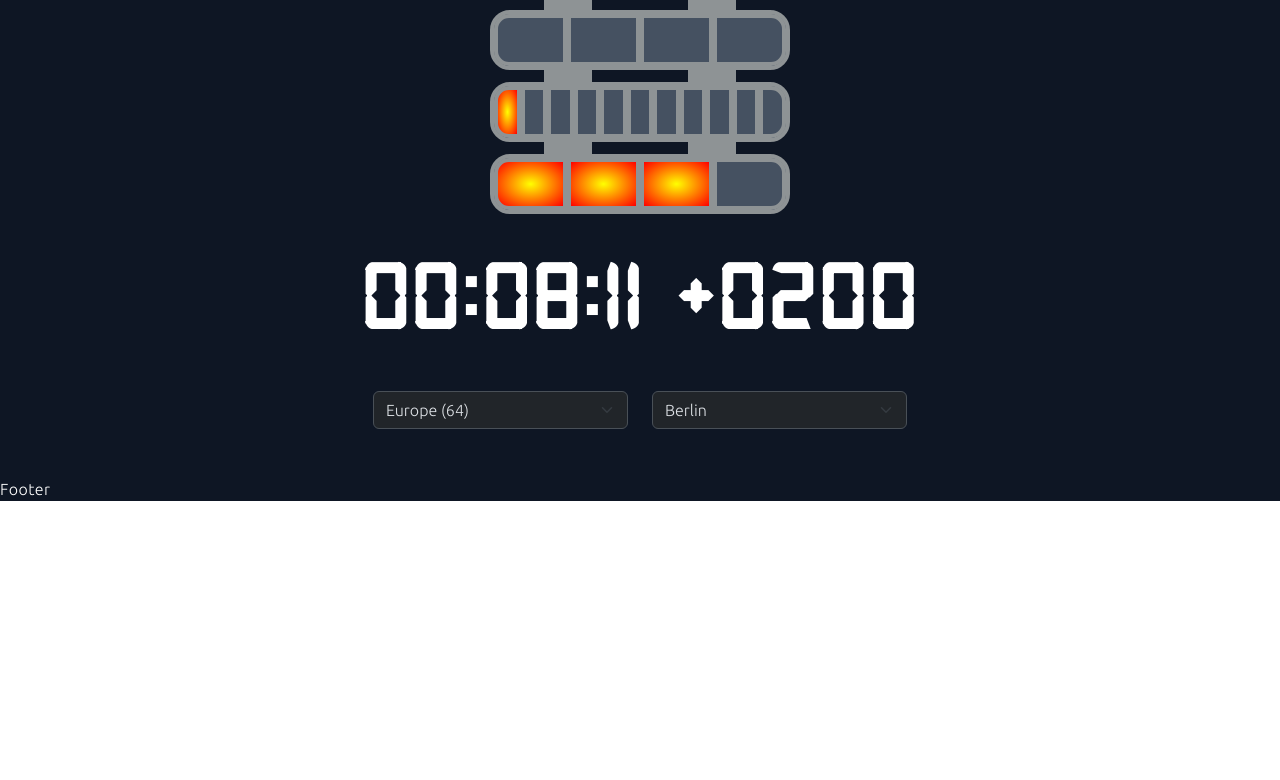
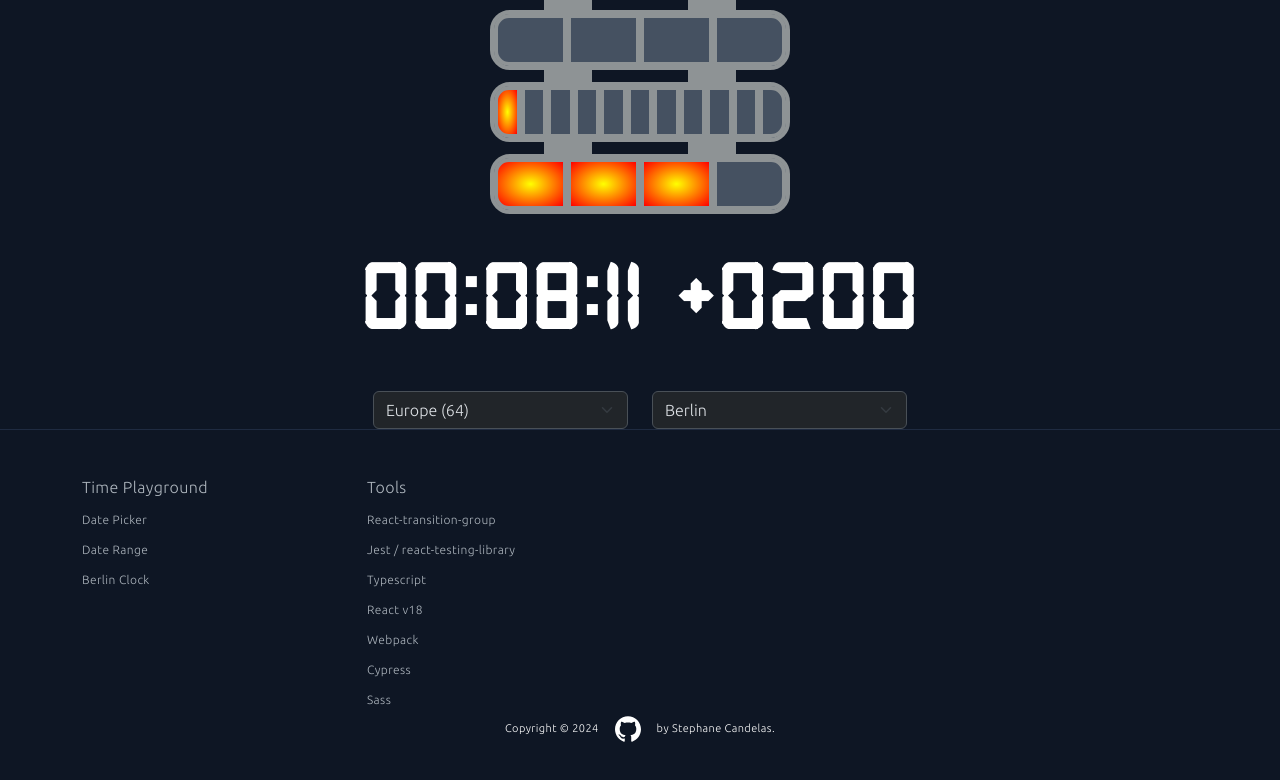
Before and after one commit to stephane777/timeplayground, a React app: page / in a window 1280 px wide. Shown: the part 318-1098 px from the top of the page. Before the commit the page ends 867 px from the top, so only its background shows below. Built offline with nearby package versions, Linux system fonts and the light colour scheme.

Commit message:
feat: add footer with test

```diff
--- /dev/null
+++ b/src/components/Footer/Footer.module.scss
@@ -0,0 +1,24 @@
+@import '../../styles/utils/variables';
+
+.footer {
+  &__container {
+    height: 360px;
+    border-top: 1px solid #1f2b41;
+  }
+  &__link,
+  &__listitem {
+    font-size: 12px;
+    color: $gray-500;
+    padding: 6px 0;
+  }
+  &__heading {
+    color: $gray-500;
+  }
+  &__icon {
+    width: 26px;
+    height: 26px;
+  }
+  &__copyright {
+    font-size: 11px;
+  }
+}
--- /dev/null
+++ b/src/components/Footer/Footer.tsx
@@ -0,0 +1,116 @@
+import React from 'react';
+import { useTheme } from '../../context/themeContext';
+import { NavLink } from 'react-router-dom';
+// import classNames from 'classnames/bind';
+import styles from './Footer.module.scss';
+import Container from 'react-bootstrap/Container';
+import sprite from '../../assets/img/svg/sprite.svg';
+import Row from 'react-bootstrap/Row';
+import Col from 'react-bootstrap/Col';
+
+import Nav from 'react-bootstrap/Nav';
+// import { Button, ListGroup } from 'react-bootstrap';
+
+const Footer = () => {
+  const { theme } = useTheme();
+
+  return (
+    <div className={styles[`footer__container`]}>
+      <Container>
+        <Row className="mt-5">
+          <Col sm={3}>
+            <h6 className={styles['footer__heading']}>Time Playground</h6>
+            <Nav data-bs-theme={theme} as="ul" className="flex-column" aria-label="footer menu">
+              <Nav.Item as="li">
+                <Nav.Link
+                  as={NavLink}
+                  to="/datepicker"
+                  className={styles['footer__link']}
+                  aria-label="footer date picker"
+                >
+                  Date Picker
+                </Nav.Link>
+              </Nav.Item>
+              <Nav.Item as="li">
+                <Nav.Link
+                  as={NavLink}
+                  to="/daterange "
+                  className={styles['footer__link']}
+                  aria-label="footer date range"
+                >
+                  Date Range
+                </Nav.Link>
+              </Nav.Item>
+              <Nav.Item as="li">
+                <Nav.Link
+                  as={NavLink}
+                  to="berlinclock"
+                  className={styles['footer__link']}
+                  aria-label="footer berlin clock"
+                >
+                  Berlin Clock
+                </Nav.Link>
+              </Nav.Item>
+            </Nav>
+          </Col>
+          <Col sm={3}>
+            <h6 className={styles['footer__heading']}>Tools</h6>
+            <Nav data-bs-theme={theme} as="ul" className="flex-column" aria-label="footer tools">
+              <Nav.Item as="li" className={styles['footer__listitem']}>
+                React-transition-group
+              </Nav.Item>
+              <Nav.Item as="li" className={styles['footer__listitem']}>
+                Jest / react-testing-library
+              </Nav.Item>
+              <Nav.Item as="li" className={styles['footer__listitem']}>
+                Typescript
+              </Nav.Item>
+              <Nav.Item as="li" className={styles['footer__listitem']}>
+                React v18
+              </Nav.Item>
+              <Nav.Item as="li" className={styles['footer__listitem']}>
+                Webpack
+              </Nav.Item>
+              <Nav.Item as="li" className={styles['footer__listitem']}>
+                Cypress
+              </Nav.Item>
+              <Nav.Item as="li" className={styles['footer__listitem']}>
+                Sass
+              </Nav.Item>
+            </Nav>
+          </Col>
+        </Row>
+        <Row>
+          <ul
+            className="d-flex justify-content-center align-items-center gap-3"
+            aria-label="footer copyright"
+          >
+            <li className={styles['footer__copyright']}>Copyright &copy; 2024</li>
+            <li>
+              <a href="https://github.com/stephane777" className="d-inline-block">
+                <svg
+                  role="img"
+                  aria-labelledby="github_icon"
+                  focusable={true}
+                  className={styles['footer__icon']}
+                >
+                  <title id="github_icon">Github icon link</title>
+                  <use
+                    data-testid="github_icon_use"
+                    href={`${sprite}#icon-github`}
+                    fill={theme === 'dark' ? 'white' : '#0e1624'}
+                  ></use>
+                </svg>
+              </a>
+            </li>
+            <li>
+              <p className={styles['footer__copyright']}>by Stephane Candelas.</p>
+            </li>
+          </ul>
+        </Row>
+      </Container>
+    </div>
+  );
+};
+
+export default Footer;
--- /dev/null
+++ b/src/components/Footer/index.ts
@@ -0,0 +1 @@
+export * from './Footer';
--- a/src/components/Layout/Layout.tsx
+++ b/src/components/Layout/Layout.tsx
@@ -2,6 +2,7 @@ import { FC } from 'react';
 import MainNavbar from '../MainNavbar/MainNavbar';
 import { Outlet } from 'react-router-dom';
 import ErrorBoundary from '../../utils/errorBoundaries';
+import Footer from '../Footer/Footer';
 
 const Layout: FC = () => {
   return (
@@ -12,7 +13,9 @@ const Layout: FC = () => {
       <main>
         <Outlet />
       </main>
-      <footer className="my-5">Footer</footer>
+      <footer>
+        <Footer />
+      </footer>
     </ErrorBoundary>
   );
 };
--- a/src/components/ToggleTheme/ToggleTheme.tsx
+++ b/src/components/ToggleTheme/ToggleTheme.tsx
@@ -22,7 +22,6 @@ const ToggleTheme: FC<Props> = (props: Props) => {
           type="button"
           onClick={handleToggleTheme}
           aria-label="light button"
-          data-bs-theme={theme}
           className="mb-1"
         >
           <svg xmlns="http://www.w3.org/2000/svg" width="22" height="22" viewBox="0 0 32 32">
@@ -42,7 +41,7 @@ const ToggleTheme: FC<Props> = (props: Props) => {
       )}
       {/* light */}
       {theme === 'light' && (
-        <button aria-label="dark button" onClick={handleToggleTheme} data-bs-theme={theme}>
+        <button type="button" aria-label="dark button" onClick={handleToggleTheme}>
           <svg xmlns="http://www.w3.org/2000/svg" width="28" height="28" viewBox="0 0 32 32">
             <g fill="none" fillRule="evenodd" transform="translate(-442 -200)">
               <g fill="currentColor" transform="translate(356 144)">
```
Also changed, not shown: 2 other files (tests, documents, lock files or other folders).
